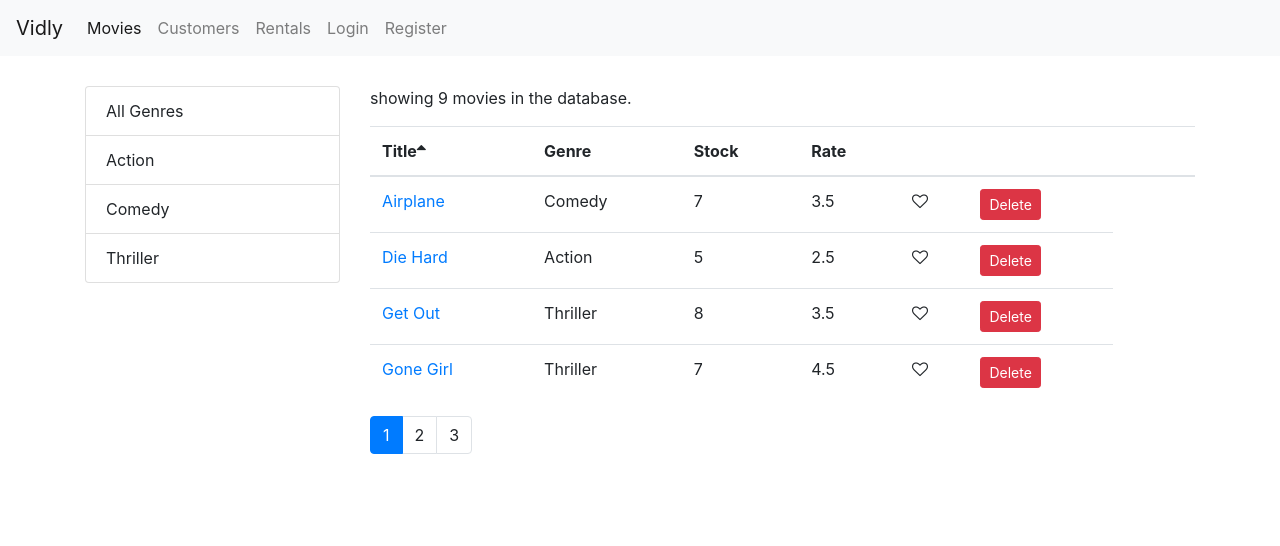
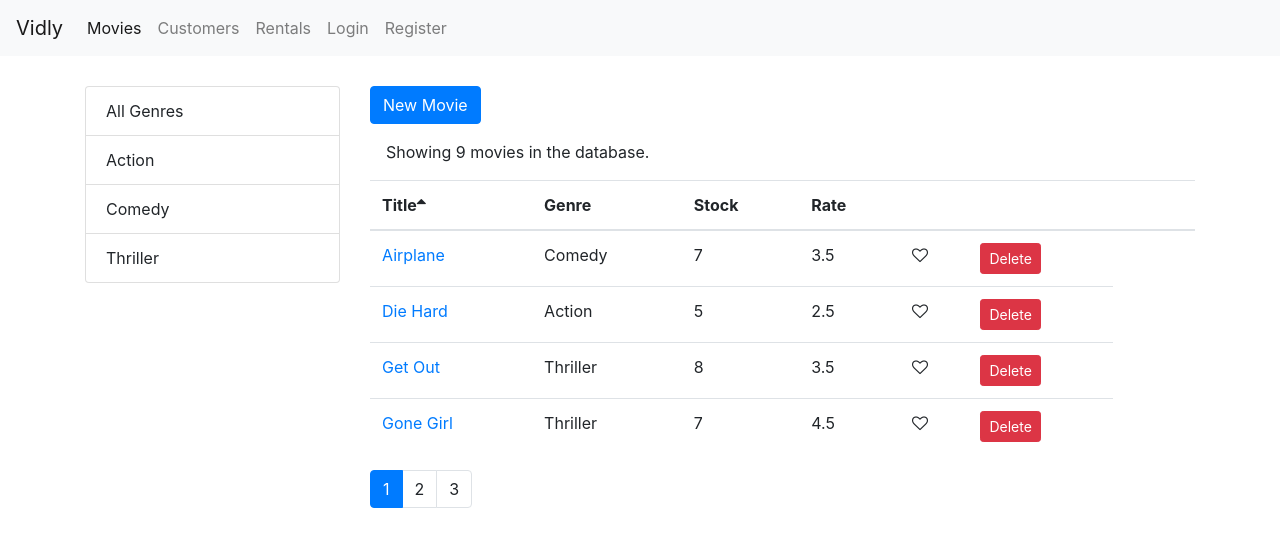
Before and after one commit to shiwen-cheng/vidly, a React (Create React App) app: page /movies in a window 1280 px wide. Shown: the top 546 px of the page. Built offline with nearby package versions, Linux system fonts and the light colour scheme.

Commit message:
fix some warning.

```diff
--- a/src/components/common/like.jsx
+++ b/src/components/common/like.jsx
@@ -1,4 +1,4 @@
-import React, { Component } from "react";
+import React from "react";
 
 // input: liked(boolean)
 // output: onclick
--- a/src/components/common/listGroup.jsx
+++ b/src/components/common/listGroup.jsx
@@ -1,5 +1,4 @@
-import React, { Component } from "react";
-import { genres } from "../../services/fakeGenreService";
+import React from "react";
 
 const ListGroup = ({
   items,
--- a/src/components/common/tableBody.jsx
+++ b/src/components/common/tableBody.jsx
@@ -1,7 +1,7 @@
 import React, { Component } from "react";
 import _ from "lodash";
 
-class TableBody extends React.Component {
+class TableBody extends Component {
   renderCell = (item, col) => {
     if (col.content) return col.content(item);
 
--- a/src/components/loginForm.jsx
+++ b/src/components/loginForm.jsx
@@ -1,4 +1,4 @@
-import React, { Component } from "react";
+import React from "react";
 import Joi from "joi-browser";
 import Form from "./common/form";
 class LoginForm extends Form {
--- a/src/components/movies.jsx
+++ b/src/components/movies.jsx
@@ -8,7 +8,7 @@ import ListGroup from "./common/listGroup";
 import MoviesTable from "./moviesTable";
 import _ from "lodash";
 
-class Movies extends React.Component {
+class Movies extends Component {
   state = {
     movies: [], // 实际从服务器中获取数据需要一点时间，在这期间内，避免这两个是 undefined，否则会出现运行错误
     genre: [],
@@ -24,6 +24,9 @@ class Movies extends React.Component {
       genres: [{ _id: "", name: "All Genres" }, ...getGenres()],
     });
   }
+
+  handleNewMovie = () => {};
+  //   TODO:跳转到/movie/new
 
   handleDelete = (movie) => {
     const movies = this.state.movies.filter((m) => m._id !== movie._id);
@@ -62,7 +65,7 @@ class Movies extends React.Component {
     /* filter */
     const filtered =
       selectedGenre && selectedGenre._id
-        ? allMovies.filter((m) => m.genre._id == selectedGenre._id)
+        ? allMovies.filter((m) => m.genre._id === selectedGenre._id)
         : allMovies;
 
     /* sort */
@@ -93,7 +96,10 @@ class Movies extends React.Component {
           />
         </div>
         <div className="col">
-          <p>showing {totalCount} movies in the database.</p>
+          <button onClick={this.handleNewMovie} className="btn btn-primary">
+            New Movie
+          </button>
+          <p className="m-3">Showing {totalCount} movies in the database.</p>
           <MoviesTable
             movies={movies}
             sortColumn={sortColumn}
```
